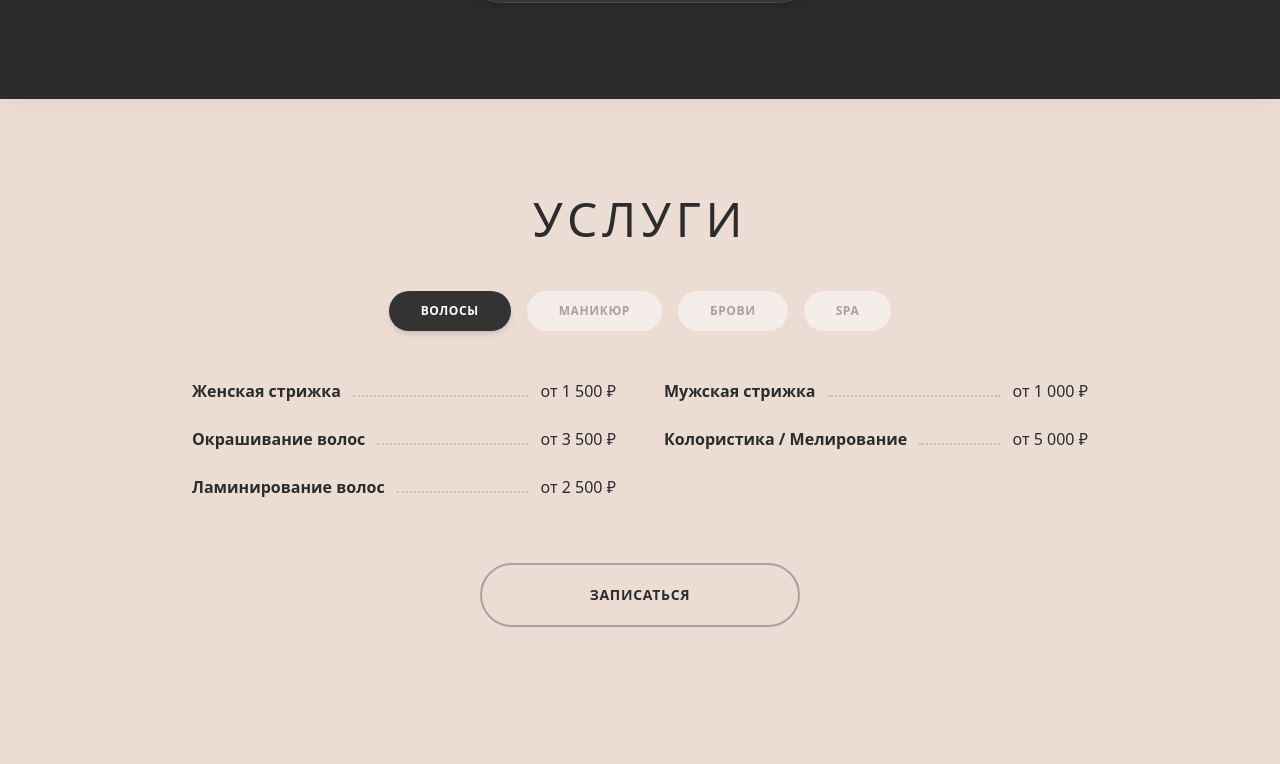
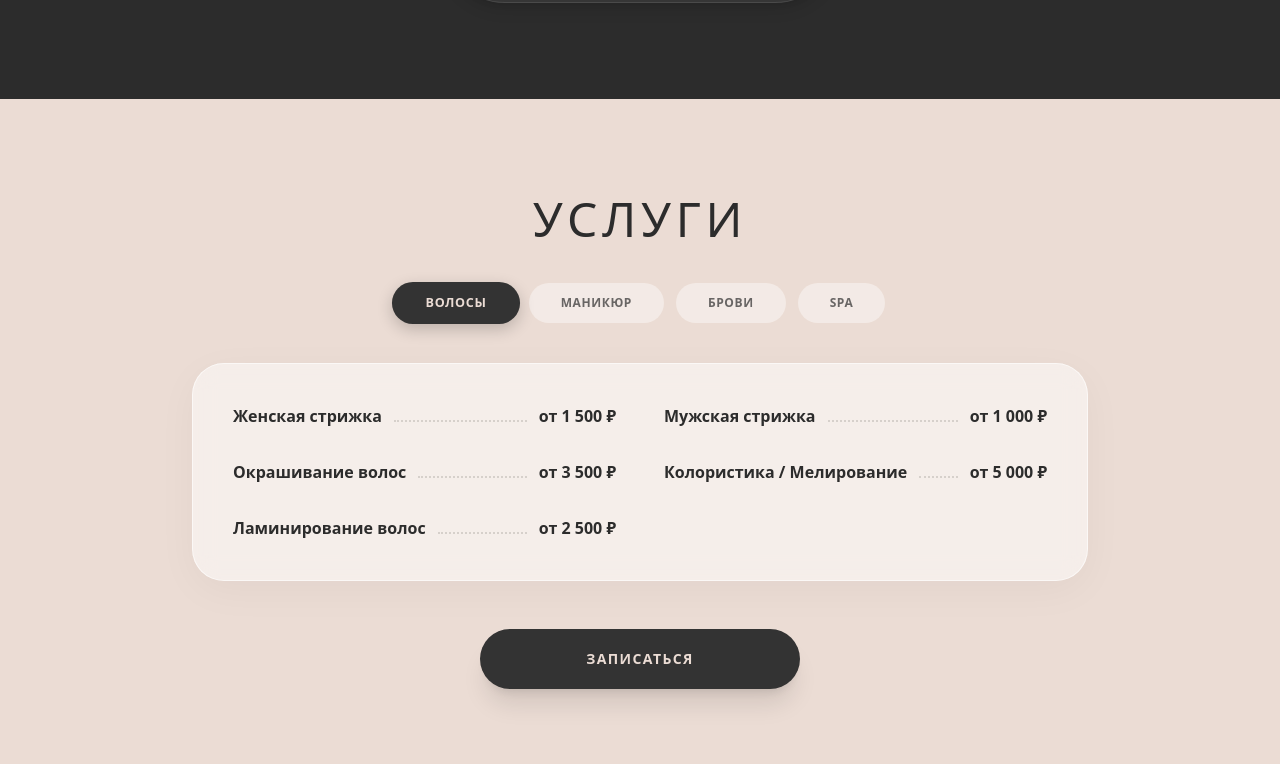
Before and after one commit to Vadimktv/svetlanasalon, a Next.js app: page / in a window 1280 px wide. Shown: the part 1836-2600 px from the top of the page. Built offline with nearby package versions, Linux system fonts and the light colour scheme; a web font is replaced by a local one.

Commit message:
feat: redesign services section with glassmorphism and animations

```diff
--- a/src/app/page.tsx
+++ b/src/app/page.tsx
@@ -173,31 +173,52 @@ export default function Home() {
         whileInView={{ opacity: 1 }}
         viewport={{ once: true, margin: "-100px" }}
         transition={{ duration: 0.6 }}
-        className="bg-[#ebdcd4] py-16 md:py-24 px-6"
+        className="bg-[#ebdcd4] py-16 md:py-24 px-6 relative z-10"
       >
         <div className="max-w-4xl mx-auto">
-          <h2 className="font-serif text-3xl md:text-5xl mb-12 text-center uppercase tracking-widest">Услуги</h2>
+          <h2 className="font-serif text-3xl md:text-5xl mb-10 text-center uppercase tracking-widest text-[#2c2c2c]">Услуги</h2>
 
           {/* Main Tabs */}
-          <div className="flex flex-wrap justify-center gap-4 mb-12">
-            <button onClick={() => setActiveCategory('HAIR')} className={`py-3 px-8 rounded-full text-xs font-bold tracking-wider transition-colors ${activeCategory === 'HAIR' ? 'bg-[#333333] text-white shadow-md' : 'bg-white/50 text-[#a8a39d] hover:bg-white'}`}>ВОЛОСЫ</button>
-            <button onClick={() => setActiveCategory('NAILS')} className={`py-3 px-8 rounded-full text-xs font-bold tracking-wider transition-colors ${activeCategory === 'NAILS' ? 'bg-[#333333] text-white shadow-md' : 'bg-white/50 text-[#a8a39d] hover:bg-white'}`}>МАНИКЮР</button>
-            <button onClick={() => setActiveCategory('BROWS')} className={`py-3 px-8 rounded-full text-xs font-bold tracking-wider transition-colors ${activeCategory === 'BROWS' ? 'bg-[#333333] text-white shadow-md' : 'bg-white/50 text-[#a8a39d] hover:bg-white'}`}>БРОВИ</button>
-            <button onClick={() => setActiveCategory('SPA')} className={`py-3 px-8 rounded-full text-xs font-bold tracking-wider transition-colors ${activeCategory === 'SPA' ? 'bg-[#333333] text-white shadow-md' : 'bg-white/50 text-[#a8a39d] hover:bg-white'}`}>SPA</button>
-          </div>
-
-          {/* Price List */}
-          <div className="grid grid-cols-1 md:grid-cols-2 gap-x-12 gap-y-6 mb-16 text-sm md:text-base font-medium">
-            {SERVICES[activeCategory].map((service, idx) => (
-              <div key={idx} className="flex justify-between items-end">
-                <span className="max-w-[70%] font-bold">{service.name}</span>
-                <div className="border-b-2 border-dotted border-[#a8a39d]/50 flex-grow mx-3 mb-1.5"></div>
-                <span>{service.price}</span>
-              </div>
+          <div className="flex flex-wrap justify-center gap-3 mb-10">
+            {[
+              { id: 'HAIR', label: 'ВОЛОСЫ' },
+              { id: 'NAILS', label: 'МАНИКЮР' },
+              { id: 'BROWS', label: 'БРОВИ' },
+              { id: 'SPA', label: 'SPA' }
+            ].map(tab => (
+              <button
+                key={tab.id}
+                onClick={() => setActiveCategory(tab.id as any)}
+                className={`py-3 px-6 md:px-8 rounded-full text-[10px] md:text-xs font-bold tracking-wider transition-all duration-300 ${activeCategory === tab.id ? 'bg-[#333333] text-[#ebdcd4] shadow-[0_5px_15px_rgba(0,0,0,0.2)] scale-105' : 'bg-white/40 text-[#2c2c2c]/70 hover:bg-white hover:text-[#2c2c2c] hover:shadow-sm hover:scale-105'}`}
+              >
+                {tab.label}
+              </button>
             ))}
           </div>
 
-          <button onClick={() => setModalOpen(true)} className="w-full max-w-[320px] bg-[#ebdcd4] border-2 border-[#a8a39d] text-[#2c2c2c] font-bold text-sm tracking-wider uppercase py-5 px-8 rounded-full mx-auto block hover:bg-[#a8a39d] hover:text-white transition-colors">
+          {/* Price List Card */}
+          <div className="bg-white/50 backdrop-blur-md rounded-[2rem] border border-white/60 p-6 md:p-10 mb-12 shadow-[0_10px_40px_rgba(0,0,0,0.04)] min-h-[200px]">
+            <AnimatePresence mode="wait">
+              <motion.div
+                key={activeCategory}
+                initial={{ opacity: 0, y: 10 }}
+                animate={{ opacity: 1, y: 0 }}
+                exit={{ opacity: 0, y: -10 }}
+                transition={{ duration: 0.3 }}
+                className="grid grid-cols-1 md:grid-cols-2 gap-x-12 gap-y-8 text-sm md:text-base font-medium"
+              >
+                {SERVICES[activeCategory].map((service, idx) => (
+                  <div key={idx} className="flex justify-between items-end group">
+                    <span className="max-w-[70%] font-bold text-[#2c2c2c]">{service.name}</span>
+                    <div className="border-b-2 border-dotted border-[#a8a39d]/40 flex-grow mx-3 mb-1.5 group-hover:border-[#a8a39d]/80 transition-colors"></div>
+                    <span className="text-[#2c2c2c] whitespace-nowrap font-bold">{service.price}</span>
+                  </div>
+                ))}
+              </motion.div>
+            </AnimatePresence>
+          </div>
+
+          <button onClick={() => setModalOpen(true)} className="w-full max-w-[320px] bg-[#333333] text-[#ebdcd4] font-bold text-sm tracking-widest uppercase py-5 px-8 rounded-full mx-auto block hover:bg-black hover:scale-105 transition-all duration-300 shadow-xl">
             ЗАПИСАТЬСЯ
           </button>
         </div>
```
